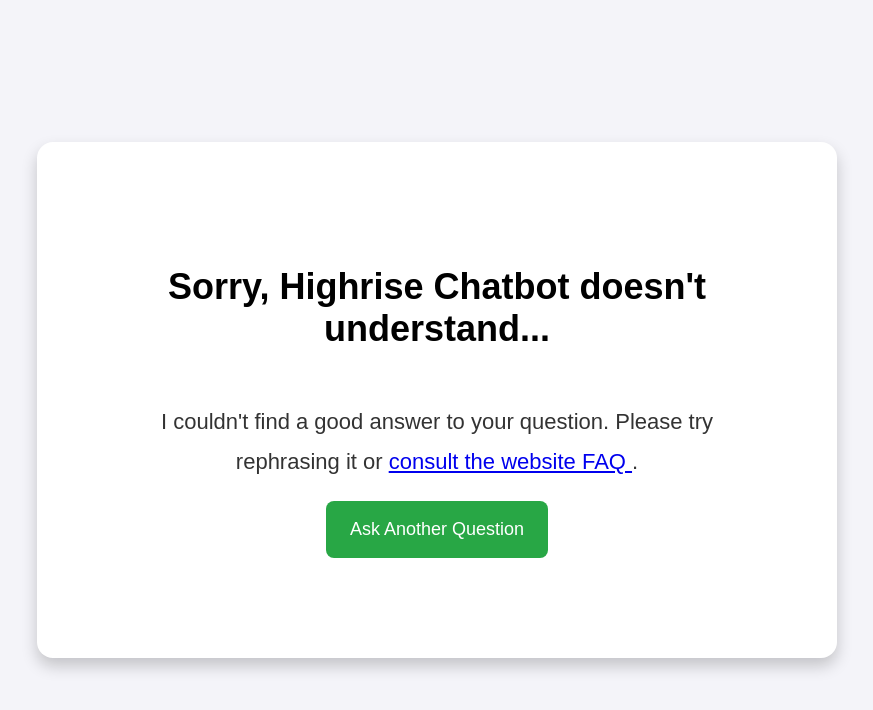
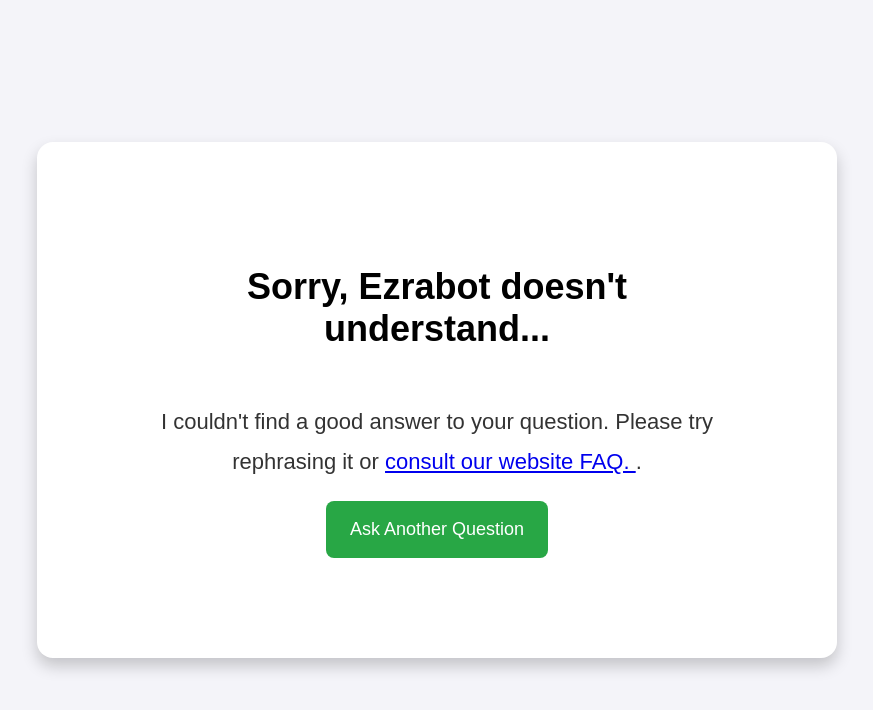
Before and after one commit to vfong00/cornell-admissions-faq-bot, a Flask app: page /couldnot in a window 1280 px wide. Shown: the top 710 px of the page, without its empty margins (203-1076 px from the left). Run offline with Flask 3, Linux system fonts and the light colour scheme; parts of the project's set-up code (start-up, migrations or seed data) failed here and were passed over.

Commit message:
some html changes

```diff
--- a/templates/couldnot.html
+++ b/templates/couldnot.html
@@ -3,16 +3,16 @@
 <head>
     <meta charset="UTF-8">
     <meta name="viewport" content="width=device-width, initial-scale=1.0">
-    <title>FAQ Bot - Could Not Understand</title>
+    <title>Ezrabot - Could Not Understand</title>
     <link rel="stylesheet" href="/static/styles.css">
 </head>
 <body>
     <div class="error-container">
-        <h1>Sorry, Highrise Chatbot doesn't understand...</h1>
+        <h1>Sorry, Ezrabot doesn't understand...</h1>
         <p>
             I couldn't find a good answer to your question. Please try rephrasing it or
-            <a href="https://support.highrise.game/en/" target="_blank" rel="noopener noreferrer">
-                consult the website FAQ
+            <a href="https://faq.enrollment.cornell.edu/kb/" target="_blank" rel="noopener noreferrer">
+                consult our website FAQ.
             </a>.
         </p>
         <a href="/" class="back-button">Ask Another Question</a>
--- a/templates/index.html
+++ b/templates/index.html
@@ -3,14 +3,14 @@
 <head>
     <meta charset="UTF-8">
     <meta name="viewport" content="width=device-width, initial-scale=1.0">
-    <title>Highrise Chatbot</title>
+    <title>Ezrabot</title>
     <link rel="stylesheet" href="/static/styles.css">
 </head>
 <body>
     <div class="container">
-        <h1>Highrise Chatbot says hello!</h1>
+        <h1>Ezrabot says hello!</h1>
         <form id="search-form">
-            <label for="question">Ask any question and I will try and answer:</label>
+            <label for="question">Ask any question related to Cornell University and its admissions and I will try and answer:</label>
             <input type="text" id="question" name="question" placeholder="Type your question here..." required>
             <button type="submit">Search</button>
         </form>
--- a/templates/response.html
+++ b/templates/response.html
@@ -3,13 +3,13 @@
 <head>
     <meta charset="UTF-8">
     <meta name="viewport" content="width=device-width, initial-scale=1.0">
-    <title>FAQ Bot Response</title>
+    <title>Ezrabot Response</title>
     <link rel="stylesheet" href="/static/styles.css">
 </head>
 <body>
     <div class="response-container">
         <div class="response-header">
-            <h1>Highrise Chatbot says...</h1>
+            <h1>Ezrabot says...</h1>
         </div>
         <div class="question">
             <strong>Your question:</strong> {{ query }}
```
Also changed, not shown: README.md.
